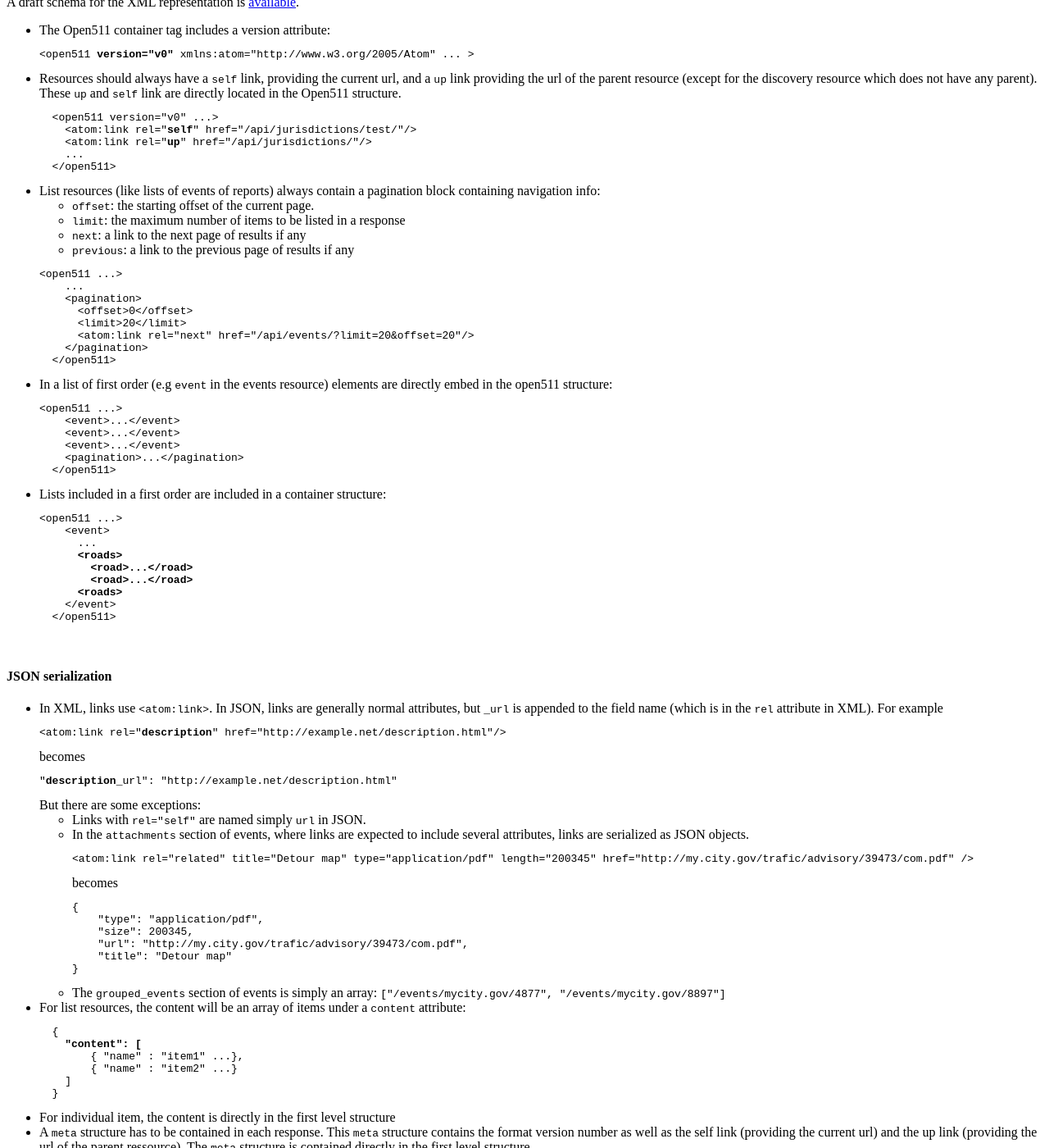
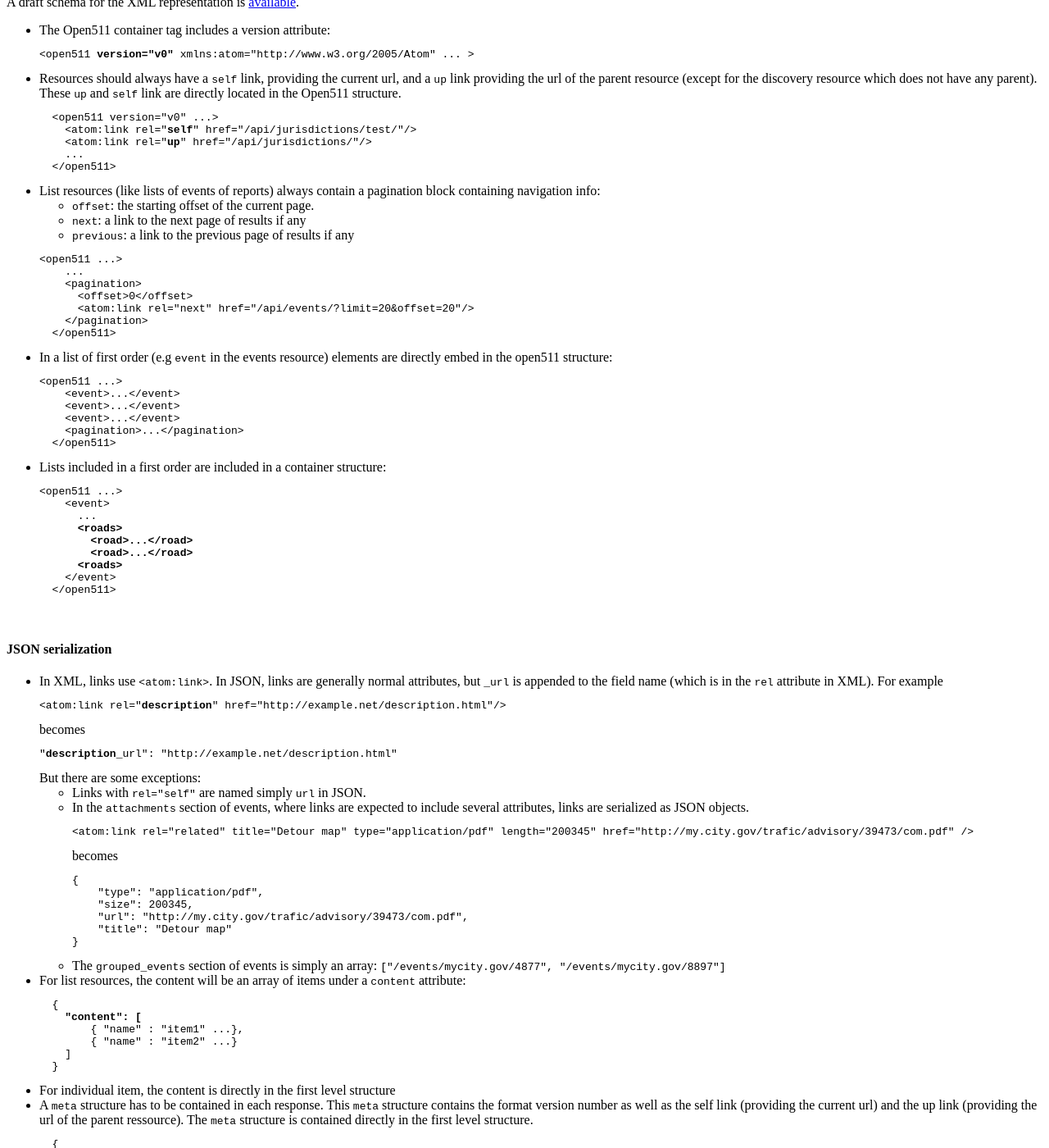
Before and after one commit to open511/Open511API, a Jekyll site: the page built from guidelines.html, in a window 1280 px wide and 1400 px high, scrolled down 1650 px. Shown: the whole window at 82% size. Built offline with Jekyll 4.4.1, drawn with Linux system fonts in a browser that asks for light colours; nearby versions of some CDN libraries; some of the changed text lies outside the part shown.

Commit message:
Remove limit parameter from pagination output. Fixes #40

```diff
--- a/area.html
+++ b/area.html
@@ -84,8 +84,7 @@ $(function() {
     &lt;atom:link rel="self" href="http://geonames.org/5379524/about.rdf" /&gt;
   &lt;/area&gt;
   &lt;pagination&gt;
-    &lt;offset>0&lt;/offset&gt;
-    &lt;limit>20&lt;/limit&gt;
+    &lt;offset&gt;0&lt;/offset&gt;
     &lt;atom:link rel="next" href="/api/areas/?limit=20&offset=20"/&gt;
   &lt;/pagination&gt;
   &lt;atom:link rel="self" href="/api/areas/"/&gt;
@@ -117,7 +116,6 @@ $(function() {
   ],
   "pagination": {
       "next_url": "/api/events/?limit=20&offset=20",
-      "limit": 20,
       "previous_url": null,
       "offset": 0
     }
--- a/event.html
+++ b/event.html
@@ -419,8 +419,7 @@ restriction :
      ...
   &lt;/event&gt;
   &lt;pagination&gt;
-    &lt;offset>0&lt;/offset&gt;
-    &lt;limit>20&lt;/limit&gt;
+    &lt;offset&gt;0&lt;/offset&gt;
     &lt;atom:link rel="next" href="/api/events/?limit=20&amp;amp;offset=20"/&gt;
   &lt;/pagination&gt;
   &lt;atom:link rel="self" href="/api/events/"/&gt;
@@ -518,7 +517,6 @@ restriction :
     ],
     "pagination": {
         "next_url": "/api/events/?limit=20&amp;offset=20",
-        "limit": 20,
         "previous_url": null,
         "offset": 0
     }
--- a/guidelines.html
+++ b/guidelines.html
@@ -93,14 +93,12 @@ title: Technical Guidelines
 
 <li>List resources (like lists of events of reports) always contain a pagination block containing navigation info:<ul>
   <li><code>offset</code>: the starting offset of the current page.</li>
-  <li><code>limit</code>: the maximum number of items to be listed in a response</li>
   <li><code>next</code>: a link to the next page of results if any</li>
   <li><code>previous</code>: a link to the previous page of results if any</li></ul>
     <pre>&lt;open511 ...&gt;
     ...
     &lt;pagination&gt;
       &lt;offset&gt;0&lt;/offset&gt;
-      &lt;limit&gt;20&lt;/limit&gt;
       &lt;atom:link rel="next" href="/api/events/?limit=20&offset=20"/&gt;
     &lt;/pagination&gt;
   &lt;/open511&gt;</pre>
@@ -174,7 +172,6 @@ title: Technical Guidelines
 
 <li>List resources (like lists of events of reports) always contain a pagination block containing navigation info:<ul>
   <li><code>offset</code>: the starting offset of the current page.</li>
-  <li><code>limit</code>: the maximum number of items to be listed in a response</li>
   <li><code>next_url</code>: a link to the next page of results if any</li>
   <li><code>previous_url</code>: a link to the previous page of results if any</li></ul>
   <pre>
@@ -182,7 +179,6 @@ title: Technical Guidelines
     ...
     "pagination": {
       "next_url": "/api/events/?limit=20&offset=20",
-      "limit": 20,
       "previous_url": null,
       "offset": 0
     }
--- a/report.html
+++ b/report.html
@@ -235,8 +235,7 @@ $(function() {
     ...
   &lt;/report&gt;
   &lt;pagination&gt;
-    &lt;offset>0&lt;/offset&gt;
-    &lt;limit>20&lt;/limit&gt;
+    &lt;offset&gt;0&lt;/offset&gt;
     &lt;atom:link rel="next" href="/api/reports/?limit=20&offset=20"/&gt;
   &lt;/pagination&gt;
   &lt;atom:link rel="self" href="/api/reports/"/&gt;
@@ -267,8 +266,7 @@ $(function() {
         }
     ],
     "pagination": {
-        "next_url": "/api/reports/?limit=20&offset=20",
-        "limit": 20,
+        "next_url": "/api/reports/?limit=20&amp;offset=20",
         "previous_url": null,
         "offset": 0
     },
```
Also changed, not shown: history.md (+1 -0 lines).
